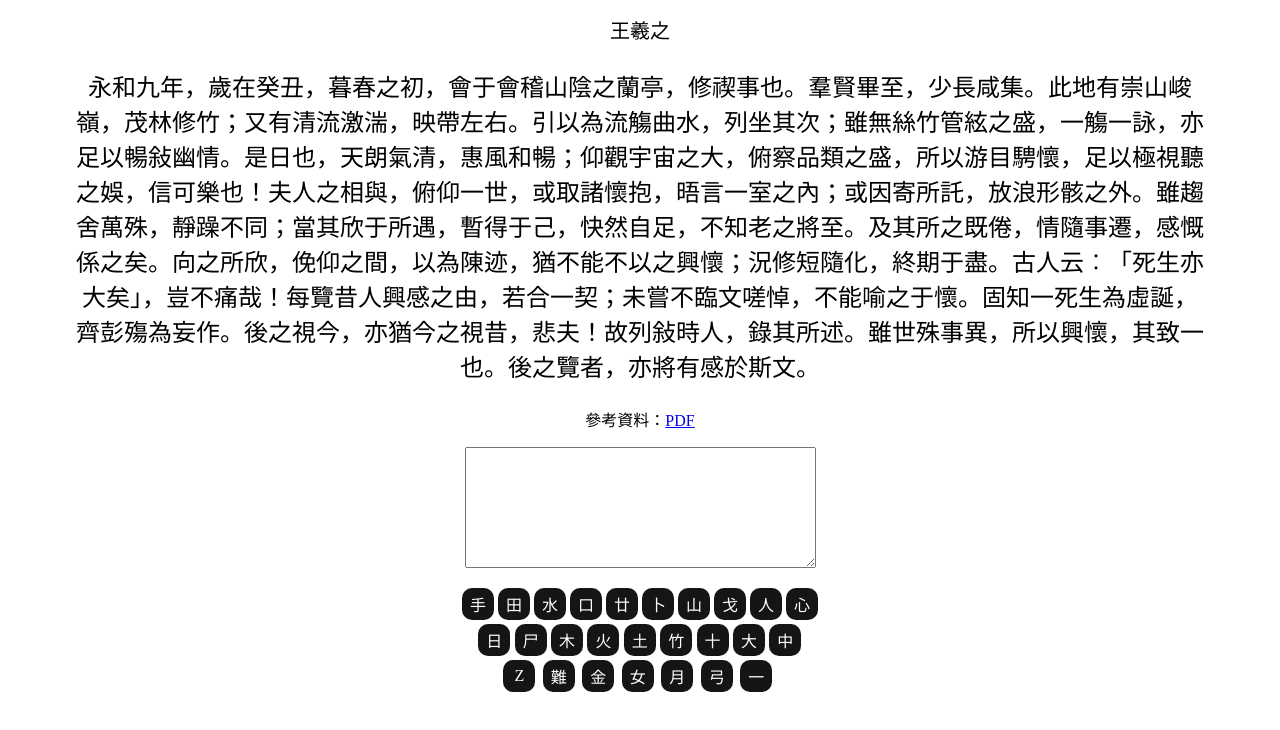
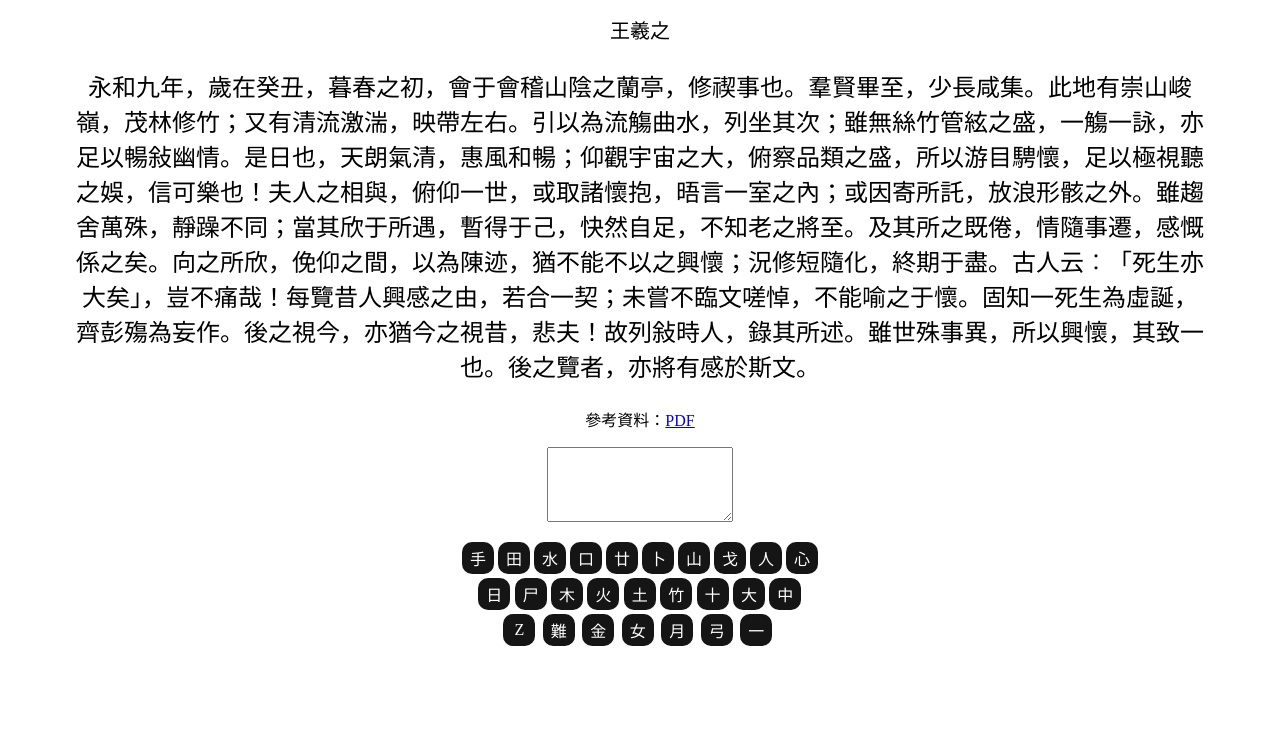
Before and after one commit to zeon10902/cangjie_ex, a plain HTML site: page index.html in a window 1280 px wide. Shown: the part 106-836 px from the top of the page. After the commit the page ends 800 px from the top, so only its background shows below. Drawn offline with Linux system fonts and the light colour scheme; a web font is replaced by a local one.

Commit message:
textarea size

```diff
--- a/index.html
+++ b/index.html
@@ -24,7 +24,7 @@
     </div>
 
     <div>
-      <textarea id="inputBox" name="inputBox" rows="5" cols="30"></textarea>
+      <textarea id="inputBox" name="inputBox" rows="3" cols="15"></textarea>
     </div>
 
     <div id="keymap">
```
